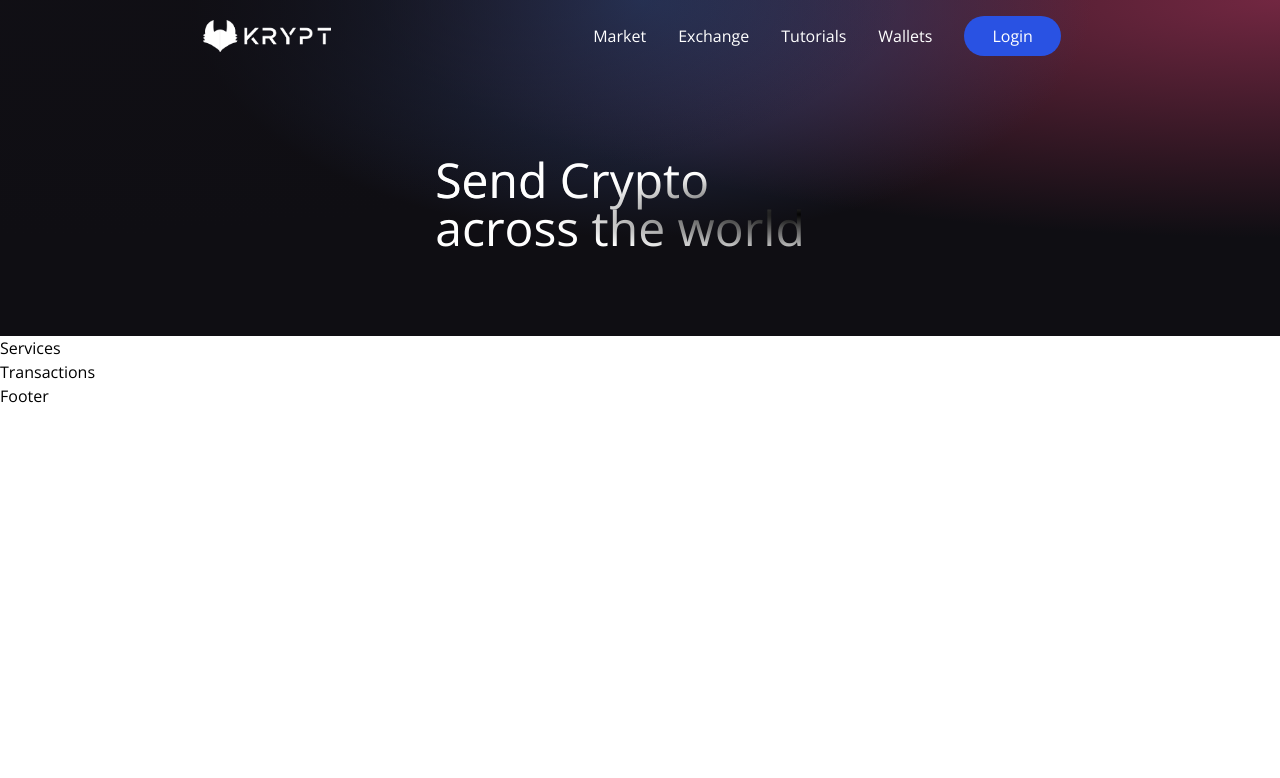
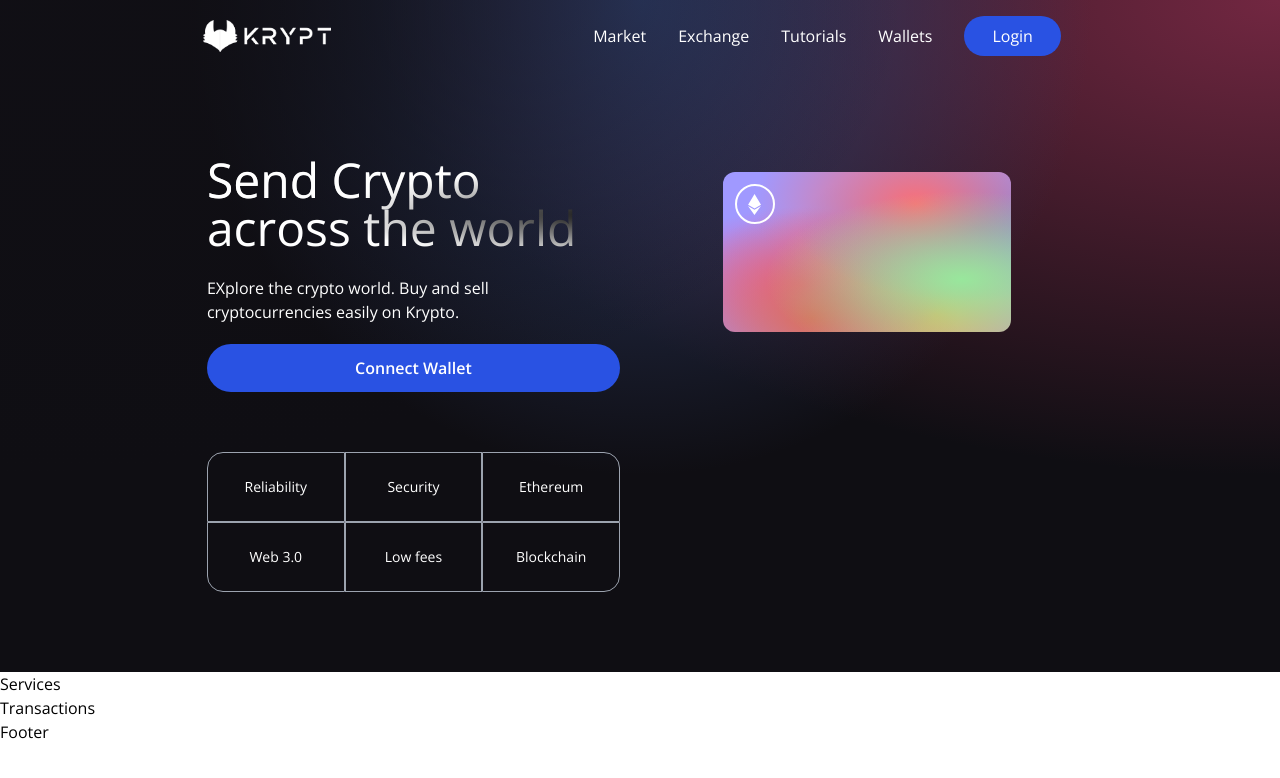
Before and after one commit to juliswer/web3.0-metamask-crypto, a React (Vite) app in the folder client/: page / in a window 1280 px wide. Shown: the top 778 px of the page. Built offline with nearby package versions, Linux system fonts and the light colour scheme.

Commit message:
updating the welcome section

```diff
--- a/client/src/components/Welcome.jsx
+++ b/client/src/components/Welcome.jsx
@@ -3,7 +3,14 @@
 import { BsInfoCircle } from "react-icons/bs";
 import { Loader } from "./";
 
+const commonStyles =
+  "min-h-[70px] sm:px-0 px-2 sm:min-w-[120px] flex justify-center items-center border-[0.5px] border-gray-400 text-sm font-light text-white";
+
 const Welcome = () => {
+  const connectWallet = () => {
+    console.log("connecting wallet");
+  };
+
   return (
     <div className="flex w-full justify-center items-center">
       <div className="flex md:flex-row flex-col items-start justify-between md:p-20 py-12 px-4">
@@ -11,6 +18,37 @@
           <h1 className="text-3xl sm:text-5xl text-white text-gradient py-1">
             Send Crypto <br /> across the world
           </h1>
+          <p className="text-left mt-5 text-white font-light md:w-9/12 w-11/12 text-base">
+            EXplore the crypto world. Buy and sell cryptocurrencies easily on
+            Krypto.
+          </p>
+          <button
+            type="button"
+            onClick={connectWallet}
+            className="flex flex-row justify-center items-center my-5 bg-[#2952e3] p-3 rounded-full cursor-pointer hover:bg-[#2546bd]"
+          >
+            <p className="text-white text-base font-semibold">Connect Wallet</p>
+          </button>
+
+          <div className="grid sm:grid-cols-3 grid-cols-2 w-full mt-10">
+            <div className={`rounded-tl-2xl ${commonStyles}`}>Reliability</div>
+            <div className={commonStyles}>Security</div>
+            <div className={`rounded-tr-2xl ${commonStyles}`}>Ethereum</div>
+            <div className={`rounded-bl-2xl ${commonStyles}`}>Web 3.0</div>
+            <div className={commonStyles}>Low fees</div>
+            <div className={`rounded-br-2xl ${commonStyles}`}>Blockchain</div>
+          </div>
+        </div>
+        <div className="flex flex-col flex-1 items-center justify-start w-full md:mt-0 mt-10">
+          <div className="p-3 justify-end items-start flex-col rounded-xl h-40 sm:w-72 w-full my-5 eth-card white-glassmorpism">
+            <div className="flex justify-between flex-col w-full h-full">
+              <div className="flex justify-between items-start">
+                <div className="w-10 h-10 rounded-full border-2 border-white flex justify-center items-center">
+                  <SiEthereum fontSize={21} color="#fff" />
+                </div>
+              </div>
+            </div>
+          </div>
         </div>
       </div>
     </div>
```
